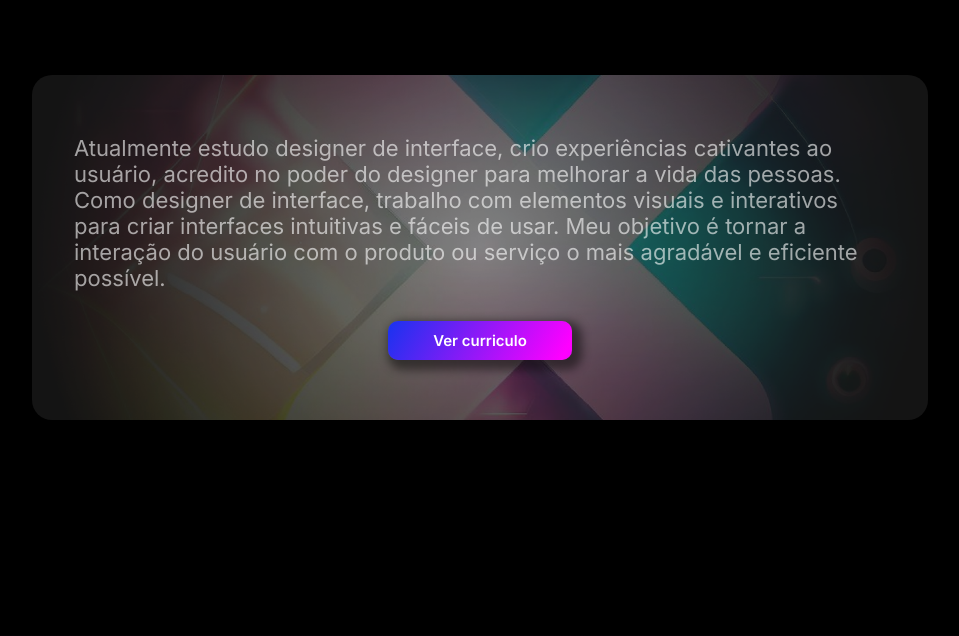
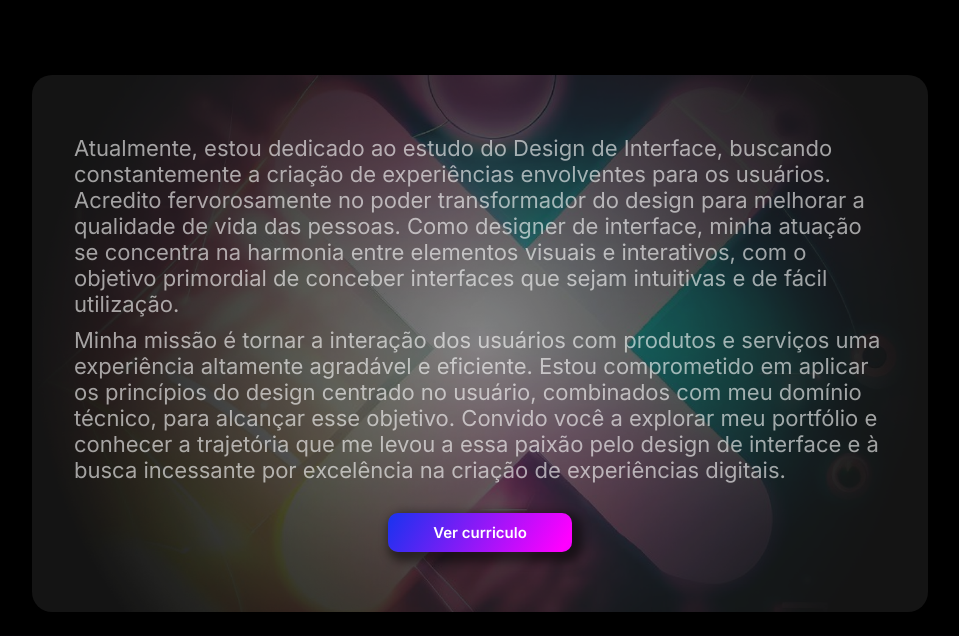
Before and after one commit to GaaraSan01/portfoliotiagueramyster, a Django app: page /sobre in a window 1280 px wide. Shown: the part 130-766 px from the top of the page, without its empty margins (160-1119 px from the left). Run offline with Django 4.2, Linux system fonts and the light colour scheme.

Commit message:
atualizando textos

```diff
--- a/templates/index.html
+++ b/templates/index.html
@@ -9,9 +9,7 @@
       <div class="container__copy">
         <h1>Meu portifólio</h1>
         <p>
-          Bem-vindo ao meu portfólio de design de interface de usuário (UI) e
-          experiência do usuário (UX)! Aqui você encontrará uma seleção cuidadosamente curada
-          dos meus trabalhos mais recentes e desafiadores como designer.
+          Bem-vindo ao meu portfólio de Design de Interface de Usuário (UI) e Experiência do Usuário (UX)! Aqui, você encontrará uma seleção criteriosamente elaborada dos meus projetos mais recentes e desafiadores como designer.
         </p>
         <a href="{% url 'projetos' %}" class="button-iniciar">Iniciar</a>
 
--- a/templates/sobre.html
+++ b/templates/sobre.html
@@ -8,10 +8,10 @@
         <section class="container">
             <div class="copy_sobre">
                 <p>
-                    Atualmente estudo designer de interface, crio experiências cativantes ao usuário,
-                    acredito no poder do designer para melhorar a vida das pessoas. Como designer de interface,
-                    trabalho com elementos visuais e interativos para criar interfaces intuitivas e fáceis de usar.
-                    Meu objetivo é tornar a interação do usuário com o produto ou serviço o mais agradável e eficiente possível.
+                    Atualmente, estou dedicado ao estudo do Design de Interface, buscando constantemente a criação de experiências envolventes para os usuários. Acredito fervorosamente no poder transformador do design para melhorar a qualidade de vida das pessoas. Como designer de interface, minha atuação se concentra na harmonia entre elementos visuais e interativos, com o objetivo primordial de conceber interfaces que sejam intuitivas e de fácil utilização.
+                </p>
+                <p>
+                    Minha missão é tornar a interação dos usuários com produtos e serviços uma experiência altamente agradável e eficiente. Estou comprometido em aplicar os princípios do design centrado no usuário, combinados com meu domínio técnico, para alcançar esse objetivo. Convido você a explorar meu portfólio e conhecer a trajetória que me levou a essa paixão pelo design de interface e à busca incessante por excelência na criação de experiências digitais.
                 </p>
                 <a href="{% static 'docs/curriculo.pdf' %}" target="_blank" class="download_cv">Ver curriculo</a>
             </div>
```
